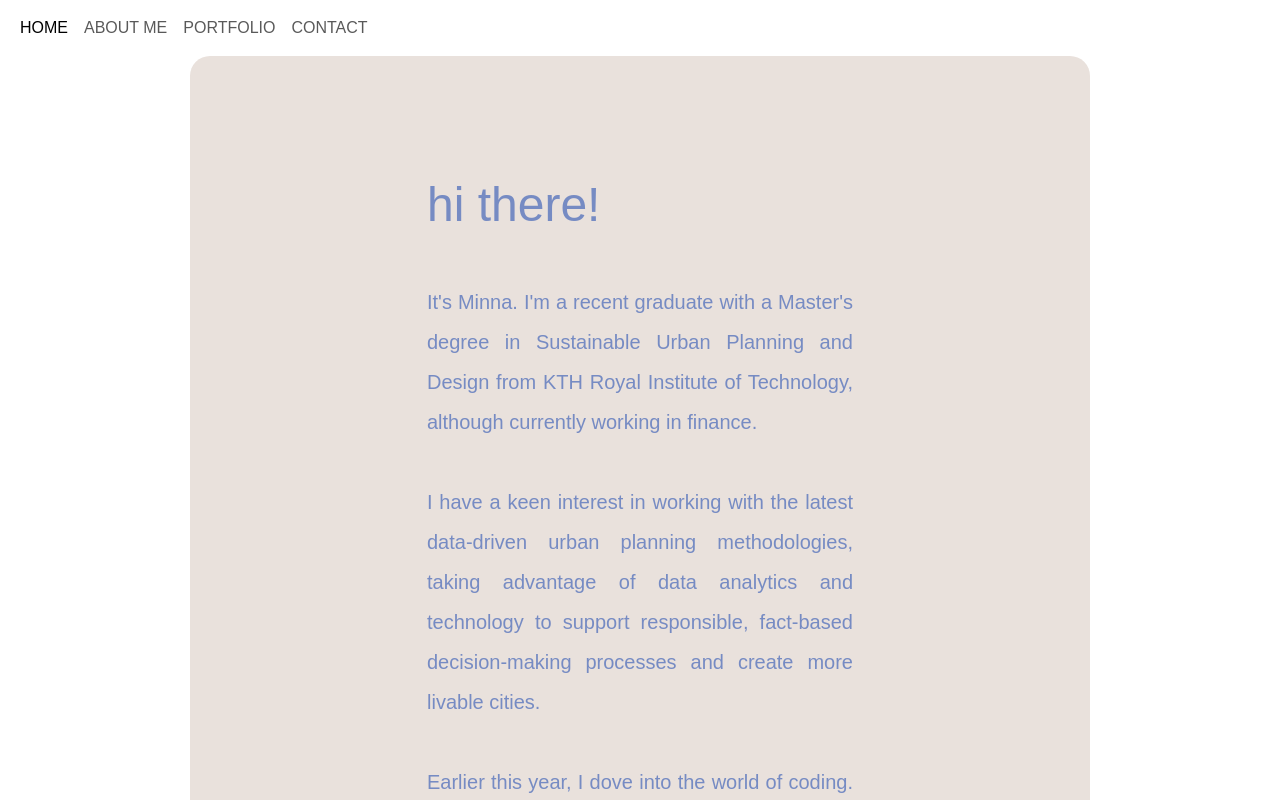
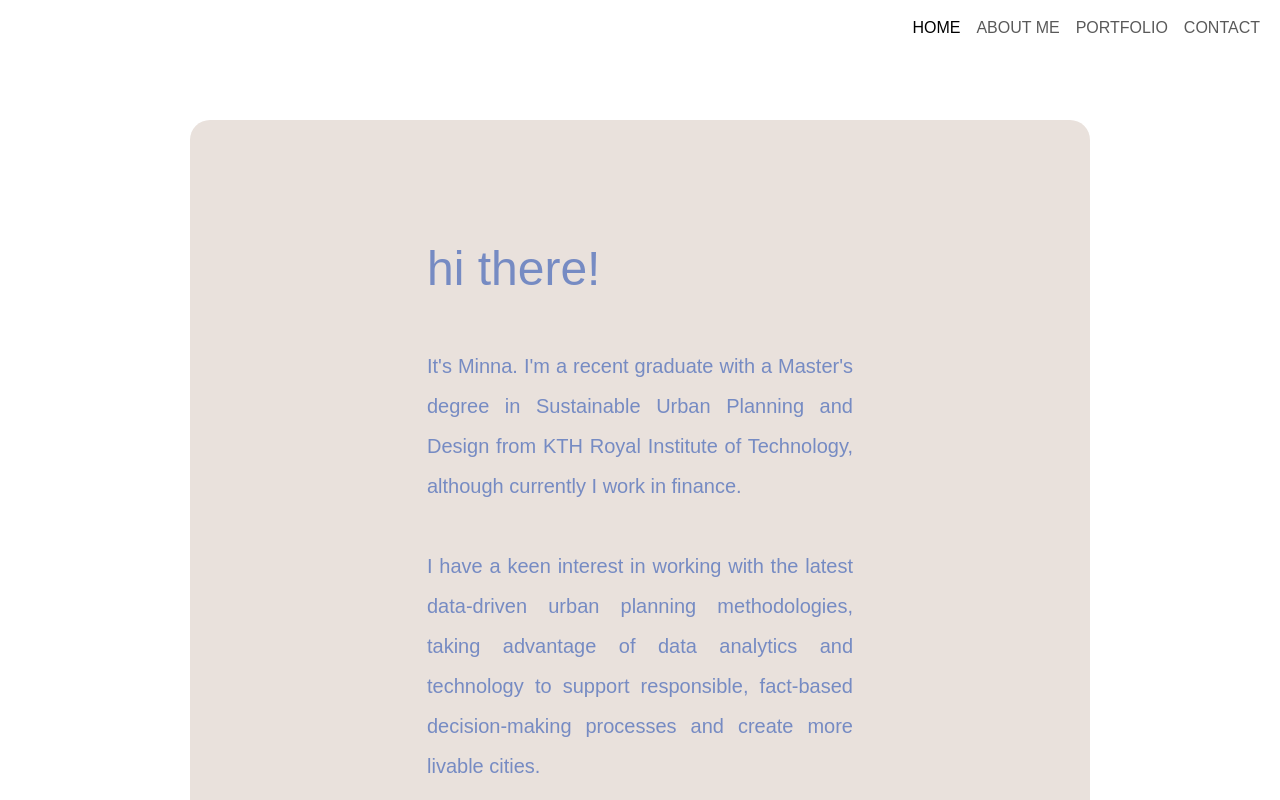
Before and after one commit to minskunn/portfolio-project, a plain HTML site: page about.html in a window 1280 px wide. Shown: the top 800 px of the page. Drawn offline with nearby package versions, Linux system fonts and the light colour scheme; a web font is replaced by a local one.

Commit message:
Styled navigation bar

```diff
--- a/about.html
+++ b/about.html
@@ -63,7 +63,7 @@
               <br />
               It's Minna. I'm a recent graduate with a Master's degree in
               Sustainable Urban Planning and Design from KTH Royal Institute of
-              Technology, although currently working in finance. <br />
+              Technology, although currently I work in finance. <br />
               <br />
               I have a keen interest in working with the latest data-driven
               urban planning methodologies, taking advantage of data analytics
--- a/style.css
+++ b/style.css
@@ -10,8 +10,11 @@ body {
   font-family: "Frank Ruhl Libre", sans-serif;
 }
 
-.col {
-  padding: 40px;
+.navbar {
+  position: fixed;
+  top: 0;
+  right: 0;
+  background-color: var(--warm-beige);
 }
 
 h1 {
@@ -48,6 +51,7 @@ h3 {
   background-color: var(--cold-beige);
   border-radius: 20px;
   max-width: 900px;
+  margin-top: 120px;
 }
 
 #about-heading {
```
